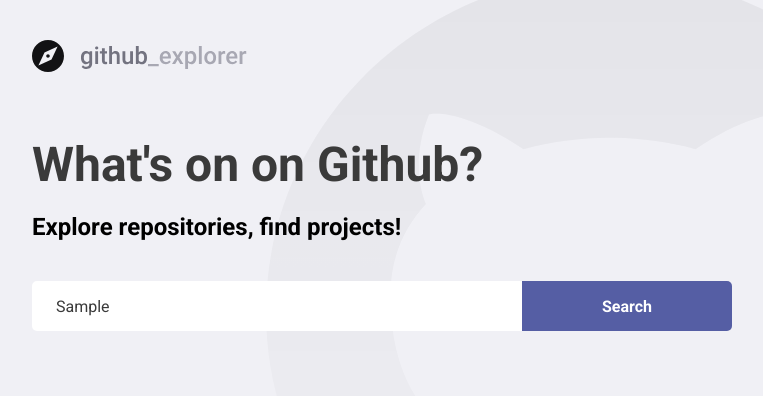
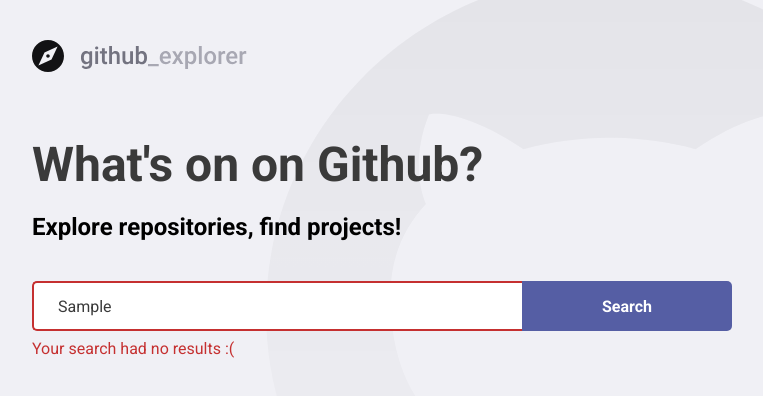
Before and after one commit to alinenaoe/github-explorer, a React (Create React App) app: page / in a window 1280 px wide. Both pictures are taken after typing "Sample" into the empty fields and a click on the button "Search". Shown: the top 396 px of the page, without its empty margins (148-911 px from the left). Built offline with nearby package versions, Linux system fonts and the light colour scheme; no server answers.

Commit message:
Error handling in form search

```diff
--- a/src/pages/Dashboard/index.tsx
+++ b/src/pages/Dashboard/index.tsx
@@ -1,7 +1,7 @@
 /* eslint-disable @typescript-eslint/no-unused-vars */
 import React, { useState, FormEvent } from 'react';
 import { FiChevronRight } from 'react-icons/fi';
-import { Title, Form, Repositories } from './styles';
+import * as S from './styles';
 import logo from '../../assets/logo.svg';
 import api from '../../services/api';
 
@@ -16,6 +16,7 @@ interface Repository {
 
 const Dashboard: React.FC = () => {
   const [searchedRepository, setSearchedRepository] = useState('');
+  const [inputError, setInputError] = useState('');
   const [repositories, setRepositories] = useState<Repository[]>([]);
 
   async function handleAddRepository(
@@ -23,30 +24,44 @@ const Dashboard: React.FC = () => {
   ): Promise<void> {
     event.preventDefault();
 
-    const response = await api.get<Repository>(`repos/${searchedRepository}`);
-    const repository = response.data;
+    if (!searchedRepository) {
+      setInputError(
+        'Please type the name of the repository you are looking for :)',
+      );
+      return;
+    }
 
-    setRepositories([...repositories, repository]);
-    setSearchedRepository('');
+    try {
+      const response = await api.get<Repository>(`repos/${searchedRepository}`);
+      const repository = response.data;
+
+      setRepositories([...repositories, repository]);
+      setSearchedRepository('');
+      setInputError('');
+    } catch (err) {
+      setInputError('Your search had no results :(');
+    }
   }
 
   return (
     <>
       <img src={logo} alt="Github Explorer" />
-      <Title>What&apos;s on on Github?</Title>
+      <S.Title>What&apos;s on on Github?</S.Title>
       <h2>Explore repositories, find projects!</h2>
 
-      <Form onSubmit={handleAddRepository}>
+      <S.Form hasError={!!inputError} onSubmit={handleAddRepository}>
         <input
           type="text"
-          placeholder="Type here the repository name"
+          placeholder="Type here, e.g.: username/repository-name"
           value={searchedRepository}
           onChange={e => setSearchedRepository(e.target.value)}
         />
         <button type="submit">Search</button>
-      </Form>
+      </S.Form>
 
-      <Repositories>
+      {inputError && <S.Error>{inputError}</S.Error>}
+
+      <S.Repositories>
         {repositories.map(repository => (
           <a key={repository.full_name} href="https://github.com/alinenaoe">
             <img
@@ -60,7 +75,7 @@ const Dashboard: React.FC = () => {
             <FiChevronRight size={20} />
           </a>
         ))}
-      </Repositories>
+      </S.Repositories>
     </>
   );
 };
--- a/src/pages/Dashboard/styles.ts
+++ b/src/pages/Dashboard/styles.ts
@@ -1,5 +1,9 @@
-import styled from 'styled-components';
+import styled, { css } from 'styled-components';
 import { shade } from 'polished';
+
+interface FormProps {
+  hasError: boolean;
+}
 
 export const Title = styled.h1`
   font-size: 48px;
@@ -8,7 +12,7 @@ export const Title = styled.h1`
   margin: 60px 0 20px 0;
 `;
 
-export const Form = styled.form`
+export const Form = styled.form<FormProps>`
   margin-top: 40px;
   max-width: 700px;
   display: flex;
@@ -20,6 +24,14 @@ export const Form = styled.form`
     border: 0;
     border-radius: 5px 0 0 5px;
     color: #3a3a3a;
+    border: 2px solid #fff;
+    border-right: 0;
+
+    ${props =>
+      props.hasError &&
+      css`
+        border-color: #c53030;
+      `}
 
     &::placeholder {
       color: #a8a8b3;
@@ -94,3 +106,9 @@ export const Repositories = styled.div`
     }
   }
 `;
+
+export const Error = styled.span`
+  display: block;
+  color: #c53030;
+  margin-top: 8px;
+`;
```
